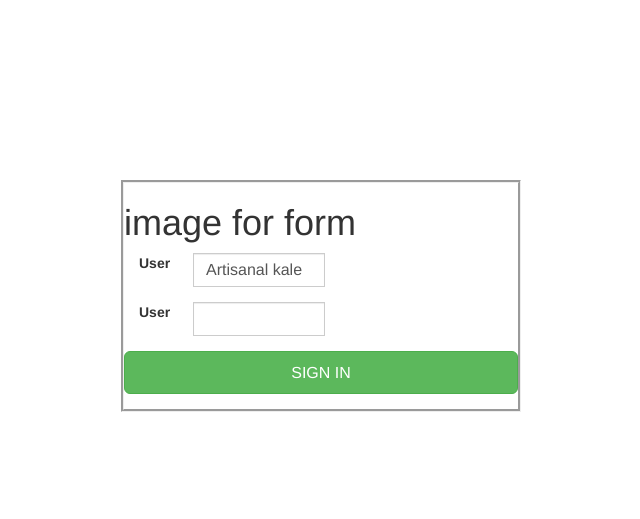
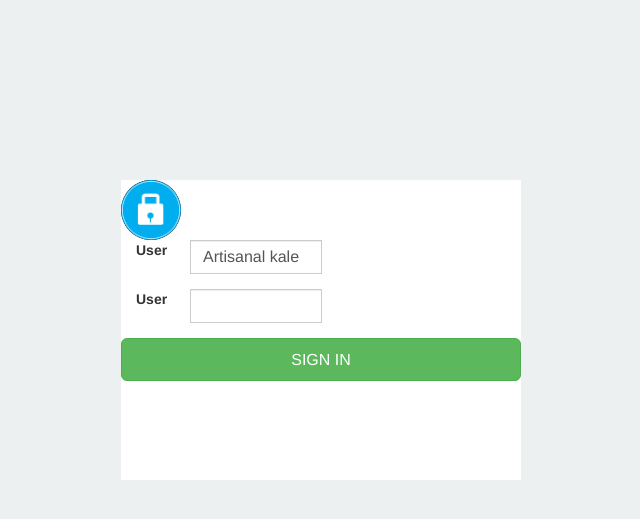
Before and after one commit to DevJulianSalas/app-face, a Flask app: page /index in a window 1280 px wide. Shown: the top 519 px of the page, without its empty margins (319-959 px from the left). Run offline with Flask 2, Linux system fonts and the light colour scheme; some libraries are stand-ins or nearby versions.

Commit message:
Feat "se añade una imagen para el formulario"

```diff
--- a/docker/scripts/appWeb/login/static/login.css
+++ b/docker/scripts/appWeb/login/static/login.css
@@ -12,34 +12,37 @@
 body{
   margin:0 auto;
   padding: 0;
+	background-color: #ECF0F1;
 }
 
 /*Cuadro de formulario*/
 
 form[role=login]{
   margin: 0 auto;
+	height: 300px;
   margin-top: 180px;
-  border-style:groove;
   max-width: 400px;
-
-  /*width:400px;
-  height: 300px;*/
+	background-color: white;
 }
 
 /*Se configura los elementos relativos dentro del formulario*/
 
 form[role=loging] div {
   position: relative;
+}
+
+/*Se da tamao a los input y button y otras config*/
+form[role=login] input,
+form[role=login] button {
+  font-size:16px;
 
 
 }
 
-form[role=login] input,
-form[role=login] button {
-  font-size:16px;
+
+
+#imageCenter
+{
+	background: black;
+	text-align:center;
 }
-
-form[role=login] h1
-{
-
-}
--- a/docker/scripts/appWeb/login/templates/login.html
+++ b/docker/scripts/appWeb/login/templates/login.html
@@ -14,9 +14,9 @@
   <body>
   <section class="container login-form">
     <form action="index.html" method="post" id="test" role=login>
-      <div class="form-group">
+      <div id="" class="form-group">
+          <img id="imageCenter" src="{{ url_for("login.static", filename = "images/login.png") }}" class="img-circle" width="60" height="60">
         <div class="input-group">
-          <h1>image for form</h1>
           <div class="col-xs-4 col-sm-4 col-lg-2">
             <label for="input_text">User</label>
           </div>
```
Also changed, not shown: docker/scripts/appWeb/login/static/images/login.png (added).
